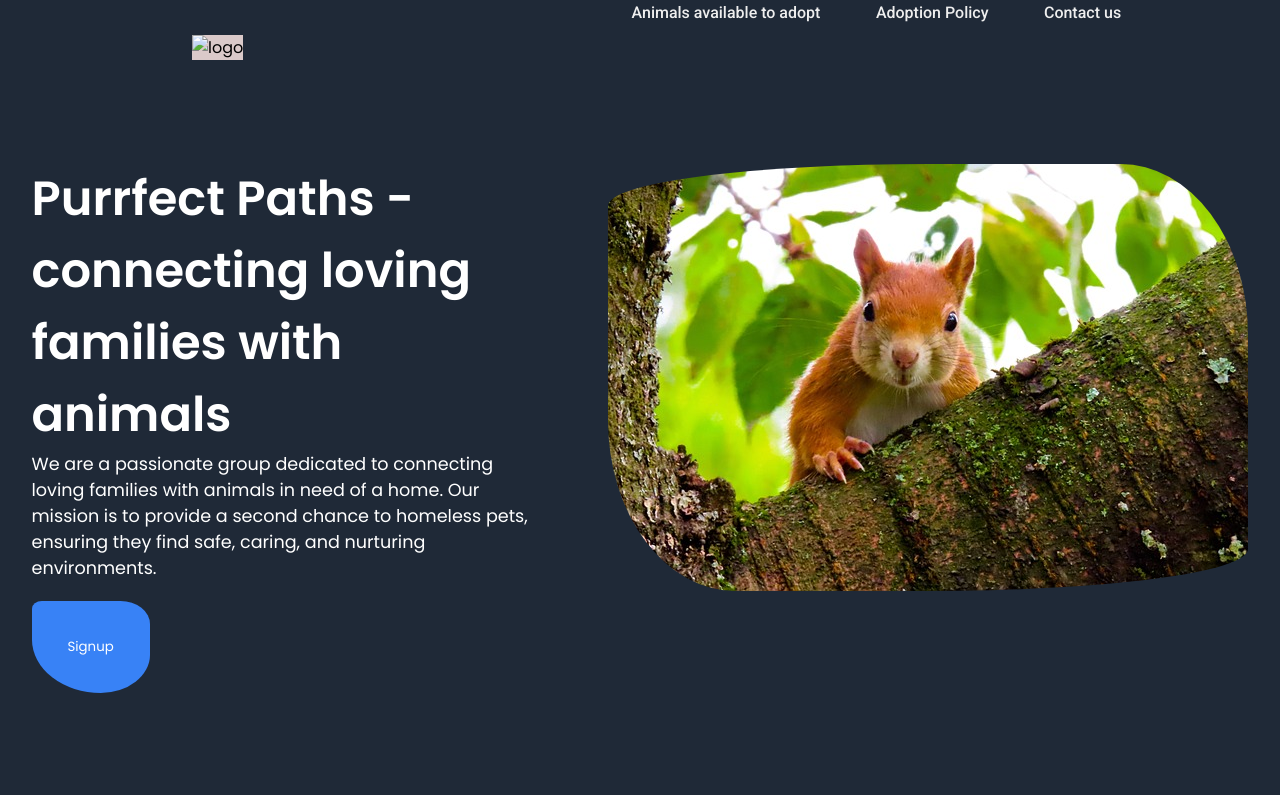
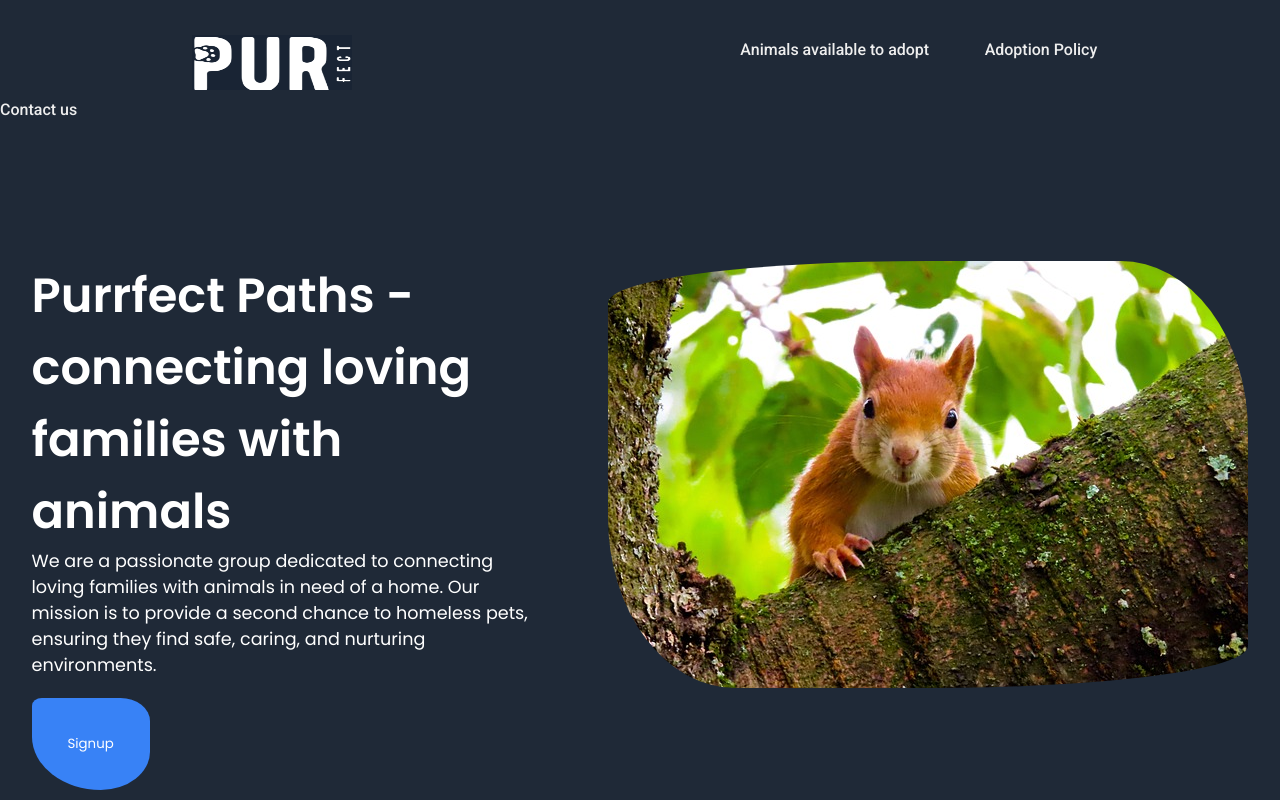
Before and after one commit to RashikaJain/Purr-fect-Adoption-Site, a plain HTML site: page index.html in a window 1280 px wide. Shown: the top 800 px of the page. Drawn offline with nearby package versions, Linux system fonts and the light colour scheme; the site is published under a folder, as on GitHub Pages, so addresses that start at the root find nothing.

Commit message:
Change the header logo

```diff
--- a/index.html
+++ b/index.html
@@ -28,7 +28,7 @@
     <section class="section-1">
 
         <ul class="headerclass">
-            <li><img src="/images/cutmypic.png"  alt="logo"></li>
+            <li><img src="./images/cutmypic.png"  alt="logo"></li>
             <li><a href="#">Animals available to adopt</a> </li>
             <li><a href="#faq">Adoption Policy</a> </li>
             <li><a href="#footer-sec">Contact us</a> </li>
```
